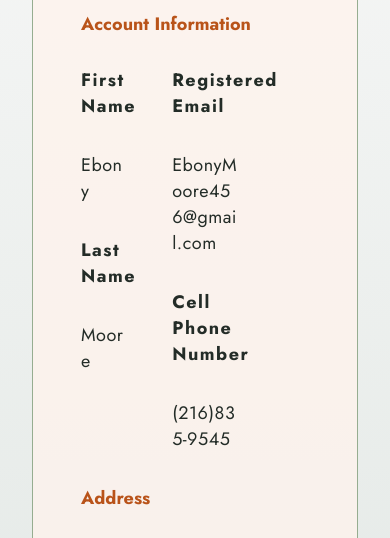
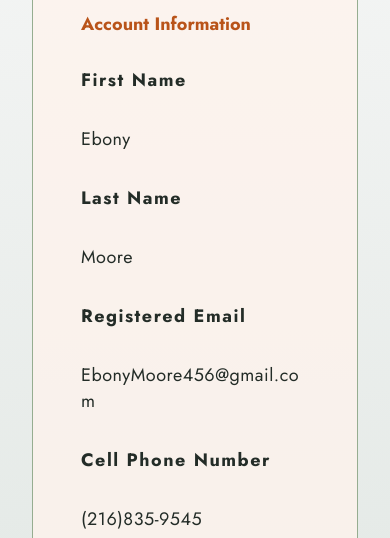
Before and after one commit to ItsJenOClock/dev-screening-task, a website built with Vite: page index.html in a window 390 px wide. Shown: the part 257-795 px from the top of the page. Built offline with nearby package versions, Linux system fonts and the light colour scheme.

Commit message:
Updated view for smaller screen sizes, updated comments

```diff
--- a/style.css
+++ b/style.css
@@ -165,7 +165,13 @@ h1 {
 
 /* Update style based on common breakpoint of tablet screen size */
 @media only screen and (max-width: 768px) {
-    .label-details {
+    .column .left, .column .right {
+        width: 100%;
+    }
+    .label-details, .column {
         flex-direction: column;
     }
+    .label-details h2, .label-details .body1 {
+        width: 100%;
+    }
 }
```
Also changed, not shown: main.js (+5 -5 lines).
